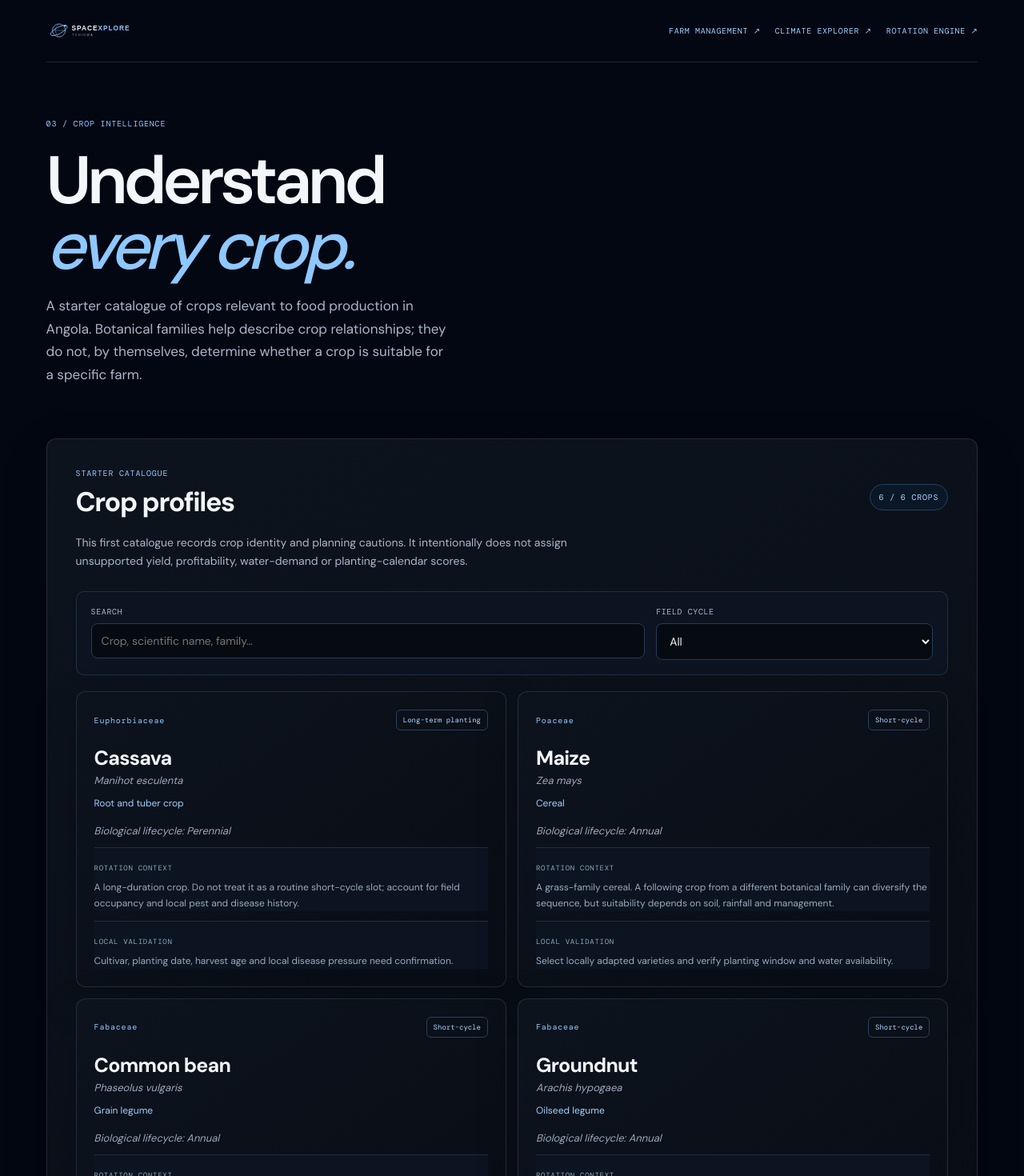
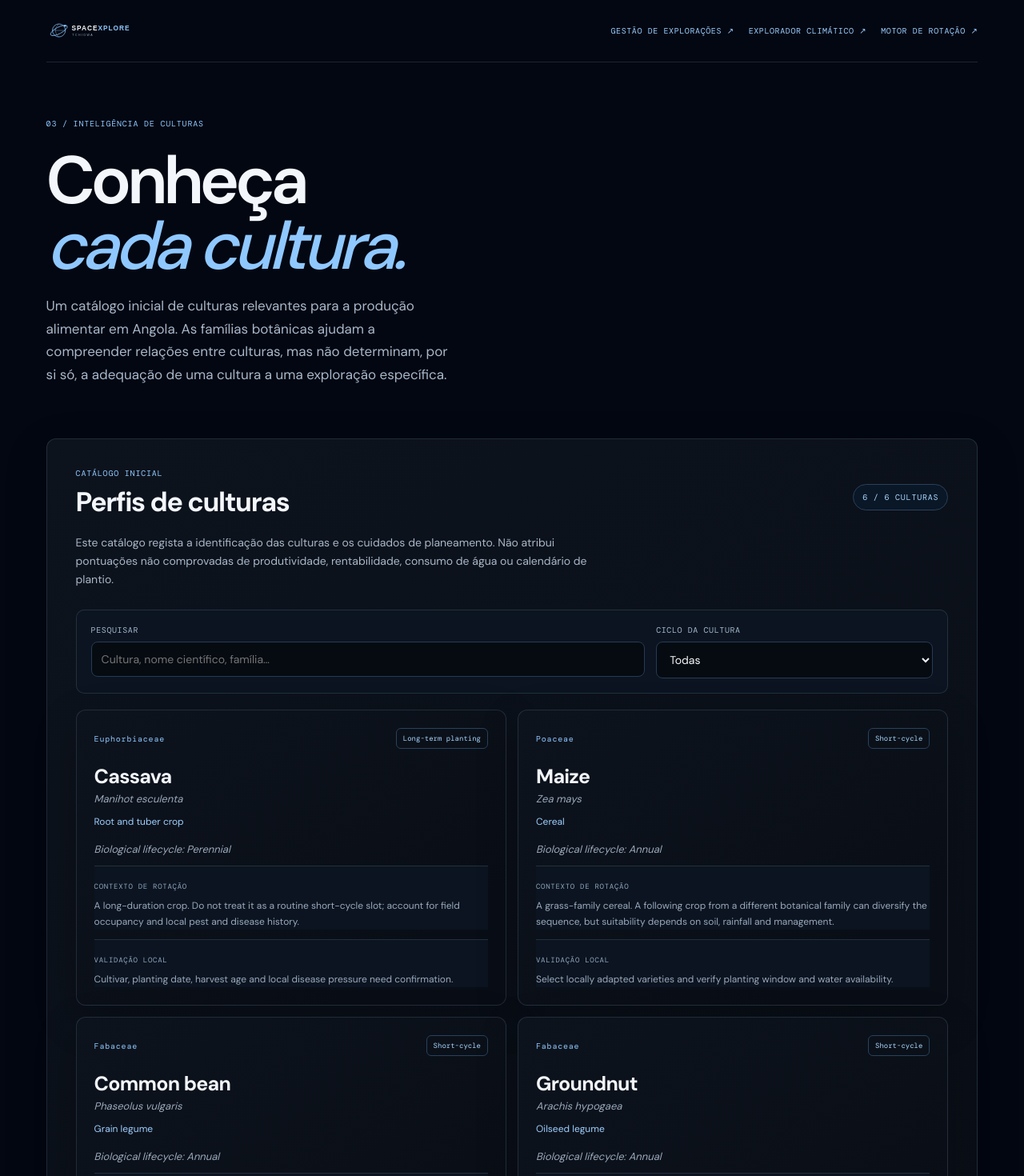
Before and after one commit to josemacaia3337-creator/spacexplore-tchiowa, a Next.js app: page /crops in a window 1280 px wide. Shown: the top 1470 px of the page at 80% size. Built offline with nearby package versions, Linux system fonts and the light colour scheme.

Commit message:
Translate crop catalogue interface into Portuguese

```diff
--- a/app/crops/page.tsx
+++ b/app/crops/page.tsx
@@ -6,44 +6,44 @@ import { cropProfiles } from "@/lib/crops";
 
 export default function CropsPage() {
   const [search, setSearch] = useState("");
-  const [cycle, setCycle] = useState("All");
+  const [cycle, setCycle] = useState("Todas");
   const filtered = useMemo(() => cropProfiles.filter((crop) => {
     const term = search.trim().toLowerCase();
     const matchesText = !term || [crop.name, crop.scientificName, crop.family, crop.role].some((value) => value.toLowerCase().includes(term));
-    return matchesText && (cycle === "All" || crop.fieldManagementCycle === cycle);
+    return matchesText && (cycle === "Todas" || crop.fieldManagementCycle === cycle);
   }), [search, cycle]);
 
   return (
     <main className="shell">
       <header className="topbar">
         <Link className="brand" href="/"><span className="brand-mark">S</span><span>SPACEXPLORE <b>TCHIOWA</b></span></Link>
-        <nav className="top-nav"><Link href="/farms">FARM MANAGEMENT ↗</Link><Link href="/">CLIMATE EXPLORER ↗</Link><Link href="/rotation">ROTATION ENGINE ↗</Link></nav>
+        <nav className="top-nav"><Link href="/farms">GESTÃO DE EXPLORAÇÕES ↗</Link><Link href="/">EXPLORADOR CLIMÁTICO ↗</Link><Link href="/rotation">MOTOR DE ROTAÇÃO ↗</Link></nav>
       </header>
       <section className="farm-hero">
-        <span className="eyebrow">03 / CROP INTELLIGENCE</span>
-        <h1>Understand<br /><em>every crop.</em></h1>
-        <p className="hero-copy">A starter catalogue of crops relevant to food production in Angola. Botanical families help describe crop relationships; they do not, by themselves, determine whether a crop is suitable for a specific farm.</p>
+        <span className="eyebrow">03 / INTELIGÊNCIA DE CULTURAS</span>
+        <h1>Conheça<br /><em>cada cultura.</em></h1>
+        <p className="hero-copy">Um catálogo inicial de culturas relevantes para a produção alimentar em Angola. As famílias botânicas ajudam a compreender relações entre culturas, mas não determinam, por si só, a adequação de uma cultura a uma exploração específica.</p>
       </section>
       <section className="workspace">
-        <div className="section-heading"><div><span className="eyebrow">STARTER CATALOGUE</span><h2>Crop profiles</h2></div><span className="status-tag">{filtered.length} / {cropProfiles.length} CROPS</span></div>
-        <p className="section-copy">This first catalogue records crop identity and planning cautions. It intentionally does not assign unsupported yield, profitability, water-demand or planting-calendar scores.</p>
+        <div className="section-heading"><div><span className="eyebrow">CATÁLOGO INICIAL</span><h2>Perfis de culturas</h2></div><span className="status-tag">{filtered.length} / {cropProfiles.length} CULTURAS</span></div>
+        <p className="section-copy">Este catálogo regista a identificação das culturas e os cuidados de planeamento. Não atribui pontuações não comprovadas de produtividade, rentabilidade, consumo de água ou calendário de plantio.</p>
         <div className="crop-controls">
-          <label>SEARCH<input value={search} onChange={(e) => setSearch(e.target.value)} placeholder="Crop, scientific name, family…" /></label>
-          <label>FIELD CYCLE<select value={cycle} onChange={(e) => setCycle(e.target.value)}><option>All</option><option>Short-cycle</option><option>Long-term planting</option></select></label>
+          <label>PESQUISAR<input value={search} onChange={(e) => setSearch(e.target.value)} placeholder="Cultura, nome científico, família…" /></label>
+          <label>CICLO DA CULTURA<select value={cycle} onChange={(e) => setCycle(e.target.value)}><option>Todas</option><option>Ciclo curto</option><option>Plantação de longo prazo</option></select></label>
         </div>
         <div className="crop-grid">
           {filtered.map((crop) => <article className="crop-card" key={crop.id}>
             <div className="crop-card-top"><span className="eyebrow">{crop.family}</span><span className="crop-type">{crop.fieldManagementCycle}</span></div>
             <h3>{crop.name}</h3><p className="crop-scientific">{crop.scientificName}</p>
             <p className="crop-role">{crop.role}</p><p className="crop-scientific">Biological lifecycle: {crop.biologicalLifecycle}</p>
-            <div className="crop-note"><strong>ROTATION CONTEXT</strong><p>{crop.rotationNote}</p></div>
-            <div className="crop-note"><strong>LOCAL VALIDATION</strong><p>{crop.localValidation}</p></div>
+            <div className="crop-note"><strong>CONTEXTO DE ROTAÇÃO</strong><p>{crop.rotationNote}</p></div>
+            <div className="crop-note"><strong>VALIDAÇÃO LOCAL</strong><p>{crop.localValidation}</p></div>
           </article>)}
         </div>
-        {filtered.length === 0 && <div className="empty-state">No crops match this search. Try another name or family.</div>}
+        {filtered.length === 0 && <div className="empty-state">Nenhuma cultura corresponde à pesquisa. Experimente outro nome ou família.</div>}
       </section>
-      <section className="notice">Scientific-use note: this is a preliminary product catalogue, not a locally validated agronomic recommendation. Before the rotation engine scores crop sequences, we must add traceable regional agronomy sources and validate crop calendars, cultivar traits, soil constraints, pest and disease risks and water requirements for the target area.</section>
-      <footer><span>SPACEXPLORE TCHIOWA</span><span>CROP PROFILES · EVIDENCE FIRST</span></footer>
+      <section className="notice">Nota de utilização científica: este é um catálogo preliminar, não uma recomendação agronómica validada localmente. Antes de classificar sequências de culturas, o motor de rotação deverá integrar fontes agronómicas regionais rastreáveis e validar calendários, características das variedades, limitações do solo, riscos de pragas e doenças e necessidades hídricas da região.</section>
+      <footer><span>SPACEXPLORE TCHIOWA</span><span>PERFIS DE CULTURAS · EVIDÊNCIA EM PRIMEIRO LUGAR</span></footer>
     </main>
   );
 }
```
